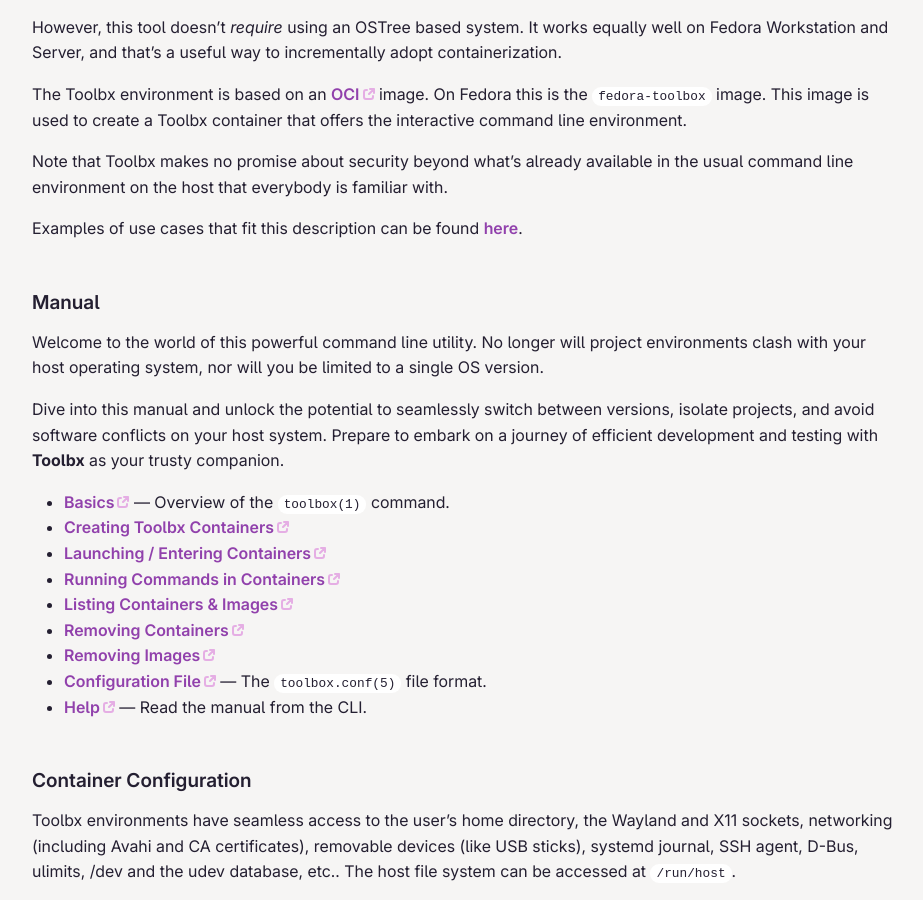
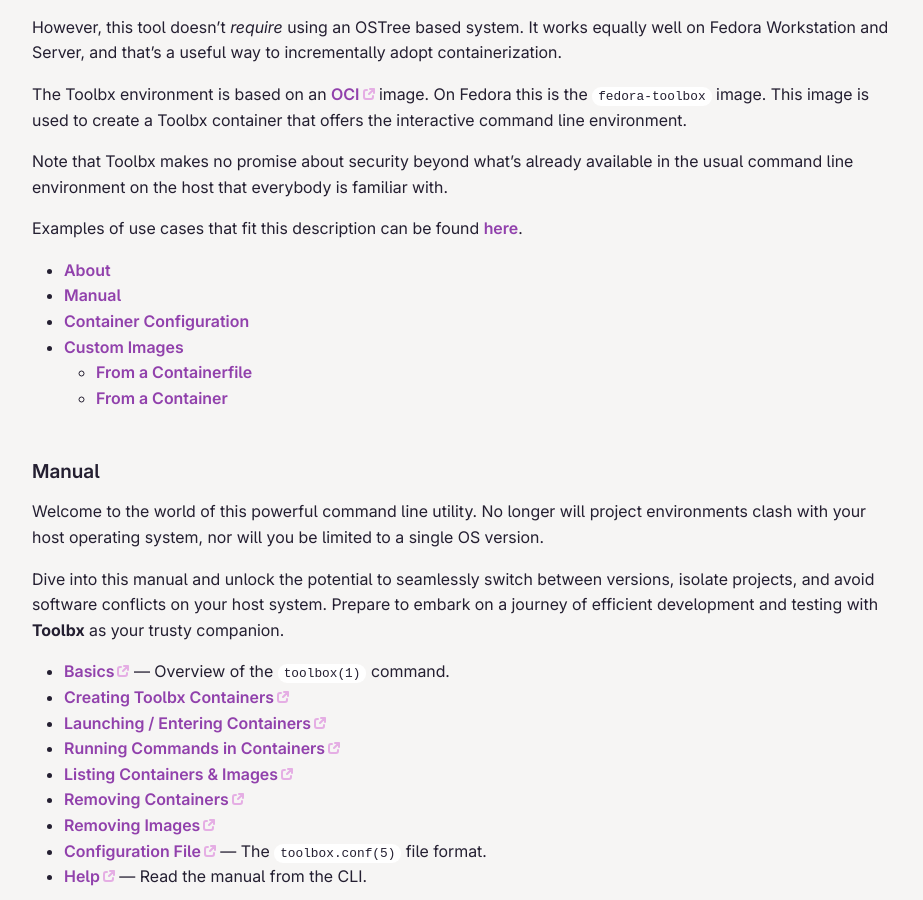
Before and after one commit to containers/containertoolbx.org, a Jekyll site: the page built from doc.md, in a window 1280 px wide and 900 px high, scrolled down 886 px. Shown: the whole window, without its empty margins (176-1099 px from the left). Built offline with Jekyll 4.4.1, drawn with Linux system fonts in a browser that asks for light colours.

Commit message:
Add a Table of Contents to doc.md
... because the page is going to grow considerably.

```diff
--- a/doc.md
+++ b/doc.md
@@ -27,6 +27,9 @@
 Note that Toolbx makes no promise about security beyond what's already available in the usual command line environment on the host that everybody is familiar with.
 
 Examples of use cases that fit this description can be found [here](/use).
+
+* Table of Contents
+{:toc}
 
 ## Manual
 
```
